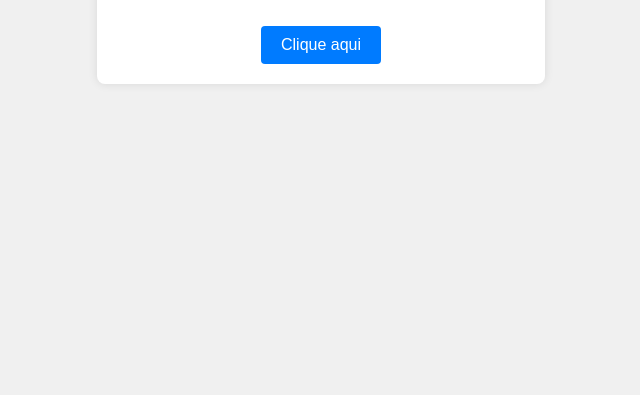
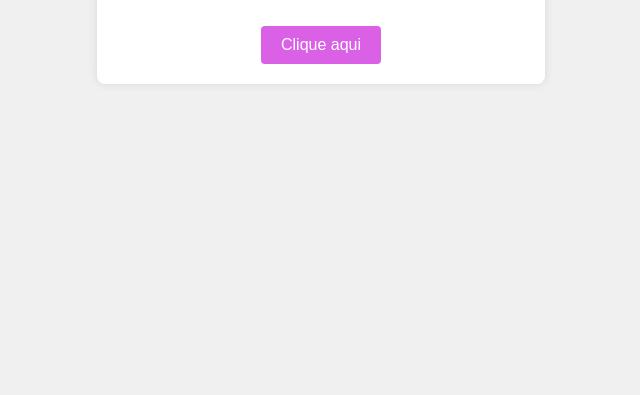
Before and after one commit to mariaato/comjava, a plain HTML site: page index.html in a window 1280 px wide. Shown: the part 405-800 px from the top of the page, without its empty margins (319-959 px from the left). Drawn offline with Linux system fonts and the light colour scheme.

Commit message:
Update style.css

```diff
--- a/style.css
+++ b/style.css
@@ -24,12 +24,12 @@ button {
     cursor: pointer;
     border: none;
     border-radius: 4px;
-    background-color: #007BFF;
+    background-color: #da61e6;
     color: white;
 }
 
 button:hover {
-    background-color: #0056b3;
+    background-color: #f58cf0;
 }
 
 .hidden {
```
